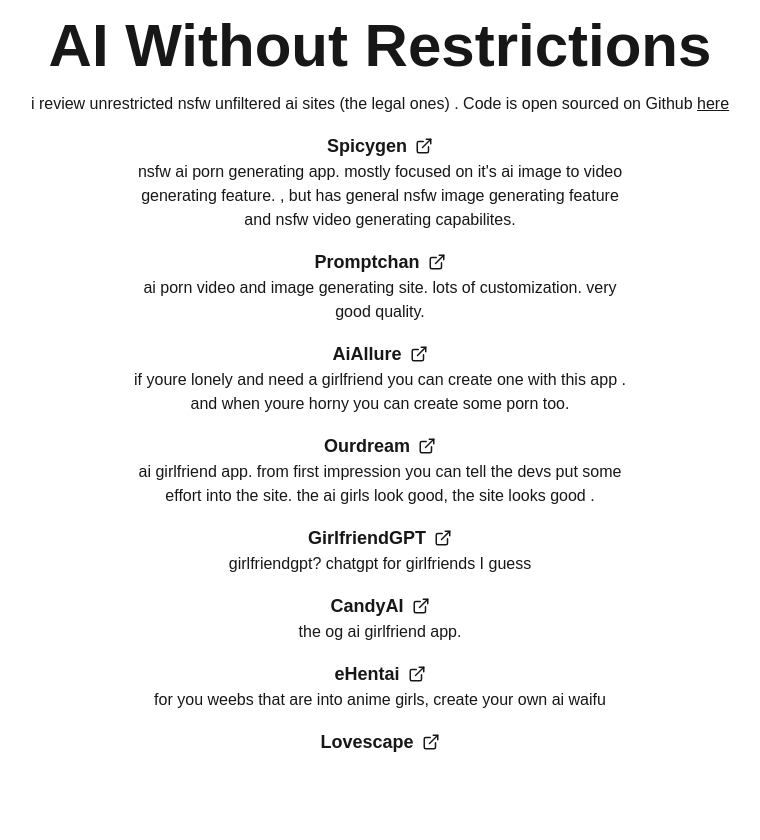
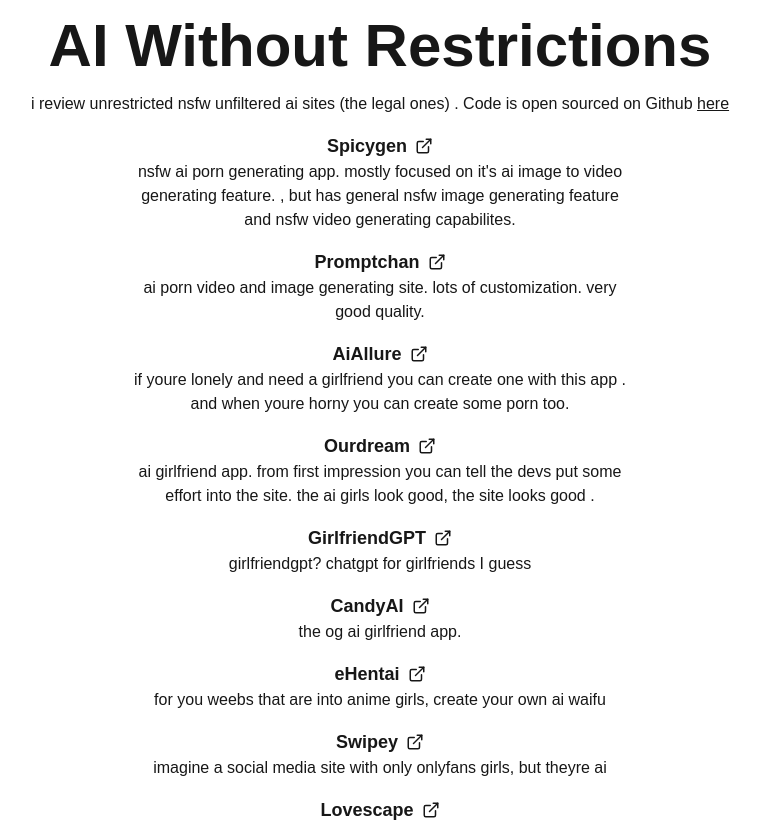
Before and after one commit to newmethids/ai-without-restrictions, a Next.js app: page / in a window 1280 px wide. Shown: the whole page, without its empty margins (260-1020 px from the left). Before the commit the page ends 800 px from the top, so only its background shows below. Built offline with nearby package versions, Linux system fonts and the light colour scheme.

Commit message:
update sites

```diff
--- a/src/app/sitelist.ts
+++ b/src/app/sitelist.ts
@@ -40,6 +40,12 @@
         link: "https://t.mbsrv2.com/367665/6558?popUnder=false&aff_sub5=SF_006OG000004lmDN",
         description: "for you weebs that are into anime girls, create your own ai waifu"
     },
+    ,
+    {
+        name: "Swipey",
+        link: "https://t.mbsrv2.com/367665/10100/0?aff_sub5=SF_006OG000004lmDN",
+        description: "imagine a social media site with only onlyfans girls, but theyre ai "
+    },
     {
         name: "Lovescape",
         link: "https://t.mbsrv2.com/367665/7887?popUnder=false&aff_sub5=SF_006OG000004lmDN",
```
